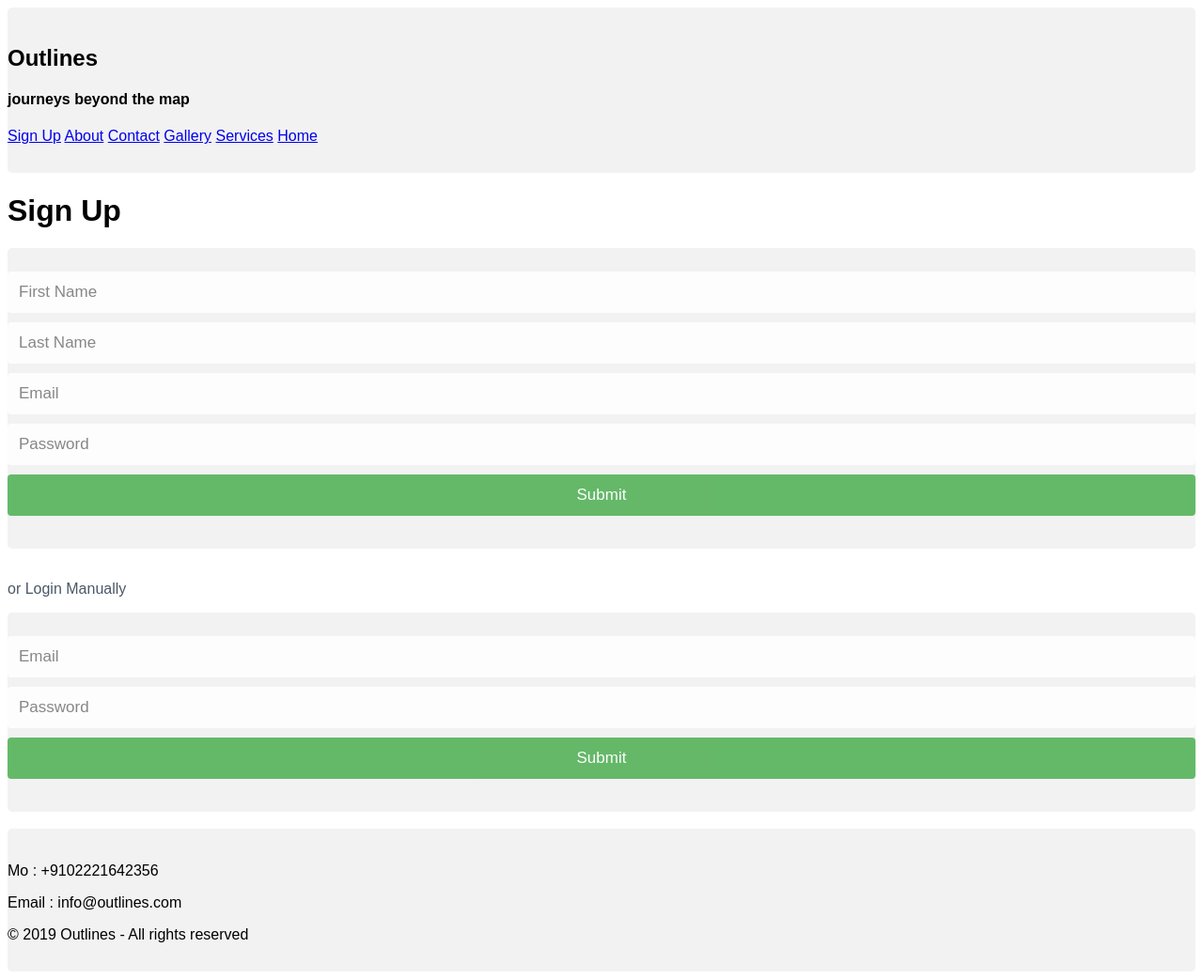
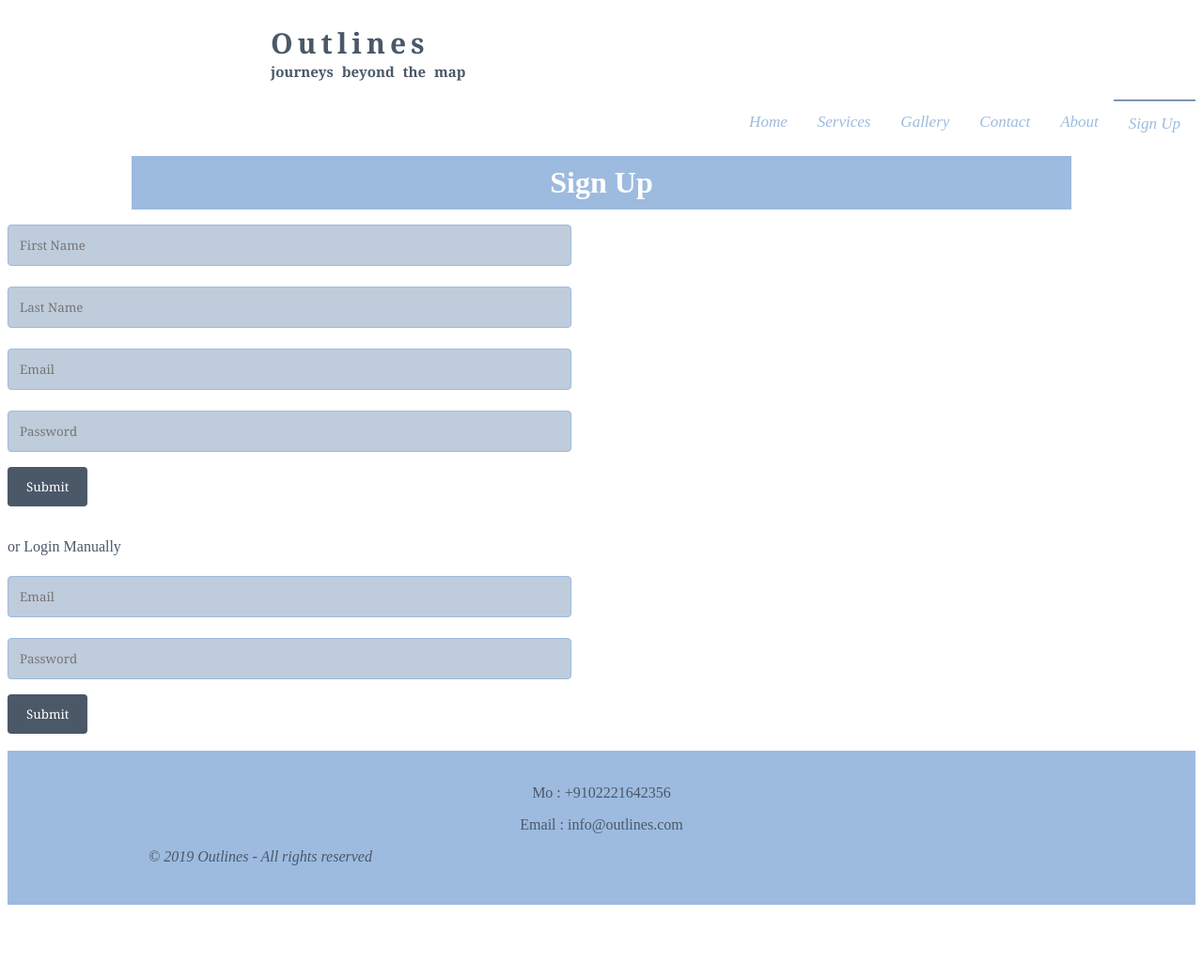
Before and after one commit to manvishah27/Tourist-System, a PHP site: page /login1.html in a window 1280 px wide. Shown: the whole page at 94% size. After the commit the page ends 963 px from the top, so only its background shows below. Run offline with PHP 8.4, Linux system fonts and the light colour scheme.

Commit message:
Update login1.css

```diff
--- a/css/login1.css
+++ b/css/login1.css
@@ -1,145 +1,159 @@
-body
-{
-    font-family: Arial, Helvetica, sans-serif;
+header {
+  background-color: #fff;
+  border-radius: 0;
+  border: 0;
+  padding-bottom: 0;
 }
 
-* {
-    box-sizing: border-box;
+.topnav {
+overflow: hidden;
+background: none;
 }
 
-  /* style the container */
-  .container
-  {
-    position: relative;
-    border-radius: 5px;
-    background-color: #f2f2f2;
-    padding: 20px 0 30px 0;
+.topnav a {
+float: right;
+display: block;
+color: #9dbbdf;
+text-align: center;
+padding: 14px 16px;
+text-decoration: none;
+font-size: 17px;
+font-style: italic;
 }
 
-  /* style inputs and link buttons */
-  input,
-  .btn
-  {
-    width: 100%;
+.topnav a:hover {
+color: #4A5868;
+border-top-width: 2px;
+border-top-style: groove;
+border-top-color: #4A5868;
+}
+
+.topnav a.active {
+border-top-width: 2px;
+border-top-style: groove;
+border-top-color: #9dbbdf;
+}
+
+#heading-name {
+text-align: left;
+padding-left: 280px;
+font-family: Georgia, 'Times New Roman', Times, serif;
+color: #4A5868;
+}
+
+#heading-name h1{
+font-size: 30px;
+text-shadow: 2px 0px 0px 2px #ffffff;
+letter-spacing: 5px;
+margin-bottom: 0px;
+padding-bottom: 0px;
+}
+
+#heading-name h4{
+font-size: 15px;
+word-spacing: 5px;
+margin-top: 0px;
+padding-top: 0px;
+}
+
+
+
+#signup-content h1 {
+  text-align: center;
+  margin: 10px auto;
+  width: 700px;
+  background-color: #9dbbdf;
+  color: #fff;
+  padding: 10px 150px;
+}
+
+
+#signup-content form {
+  display: block;
+  text-align: center;
+}
+
+input[type=text], input[type=email], textarea {
+width: 600px;
 padding: 12px;
+border: 1px solid #9dbbdf;
+background-color: #BFCCDB;
+border-radius: 4px;
+box-sizing: border-box;
+margin-top: 6px;
+margin-bottom: 16px;
+resize: vertical;
+font-family: Georgia, 'Times New Roman', Times, serif;
+color: #4A5868;
+}
+
+input[type=text]:hover, input[type=email]:hover, textarea:hover {
+background-color: #9dbbdf;
+}
+
+input[type=submit] {
+background-color: #4A5868;
+color: white;
+font-family: Georgia, 'Times New Roman', Times, serif;
+padding: 12px 20px;
 border: none;
 border-radius: 4px;
-    margin: 5px 0;
-    opacity: 0.85;
-    display: inline-block;
-    font-size: 17px;
-    line-height: 20px;
-    text-decoration: none; /* remove underline from anchors */
-  }
-
-  input:hover,
-  .btn:hover
-  {
-    opacity: 1;
-  }
-
-  /* add appropriate colors to fb, twitter and google buttons */
-  .fb
-  {
-    background-color: #3B5998;
-    color: white;
-  }
-
-  .twitter
-  {
-    background-color: #55ACEE;
-    color: white;
-  }
-
-  .google
-  {
-    background-color: #dd4b39;
-    color: white;
-  }
-
-  /* style the submit button */
-  input[type=submit]
-  {
-    background-color: #4CAF50;
-    color: white;
 cursor: pointer;
 }
 
-  input[type=submit]:hover
-  {
-    background-color: #45a049;
+input[type=submit]:hover {
+background-color: #9dbbdf;
 }
 
-  /* Two-column layout */
-  .col
-  {
-    float: left;
-    width: 50%;
-    margin: auto;
-    padding: 0 50px;
-    margin-top: 6px;
+
+/* Footer */
+.panel-footer {
+padding-top: 20px;
+padding-bottom: 10px;
+background-color: #9dbbdf;
 }
 
-  /* Clear floats after the columns */
-  .row:after
-  {
+/*  footer {
+position:absolute;
+bottom:0;
+width:100%;
+height: 100px;
+background-color: #9dbbdf;
+}*/
+
+#contactno {
+color: #4A5868;
+text-align: center;
+padding: 0;
+margin: 0;
+border: 0;
+}
+
+.row div {
+display: inline-block;
+/*  width: 300px;*/
+min-height: 50px;
+height: auto;
+}
+
+/* footer div.row:after {
 content: "";
 display: table;
 clear: both;
+}*/
+
+#copyright {
+color: #4A5868;
+font-style: italic;
+padding-left: 150px;
 }
 
-  /* vertical line */
-  .vl
-  {
-    position: absolute;
-    left: 50%;
-    transform: translate(-50%);
-    border: 2px solid #ddd;
-    height: 175px;
+#sociallogo {
+padding-left: 480px;
+padding-right: 100px;
+height: auto;
 }
 
-  /* text inside the vertical line */
-  .vl-innertext
-  {
-    position: absolute;
-    top: 50%;
-    transform: translate(-50%, -50%);
-    background-color: #f1f1f1;
-    border: 1px solid #ccc;
-    border-radius: 50%;
-    padding: 8px 10px;
+#sociallogo i {
+padding: 5px;
 }
-
-  /* hide some text on medium and large screens */
-  .hide-md-lg
-  {
-    display: none;
-  }
-
-  /* bottom container */
-  .bottom-container
-  {
-    text-align: center;
-    background-color: #666;
-    border-radius: 0px 0px 4px 4px;
-  }
-
-  @media screen and (max-width: 650px)
-  {
-    .col
-    {
-    width: 100%;
-    margin-top: 0;
-    }
-    /* hide the vertical line */
-    .vl
-    {
-    display: none;
-    }
-    /* show the hidden text on small screens */
-    .hide-md-lg
-    {
-    display: block;
-    text-align: center;
-    }
-  }
```
Lines whose indentation alone changed are shown as unchanged.
